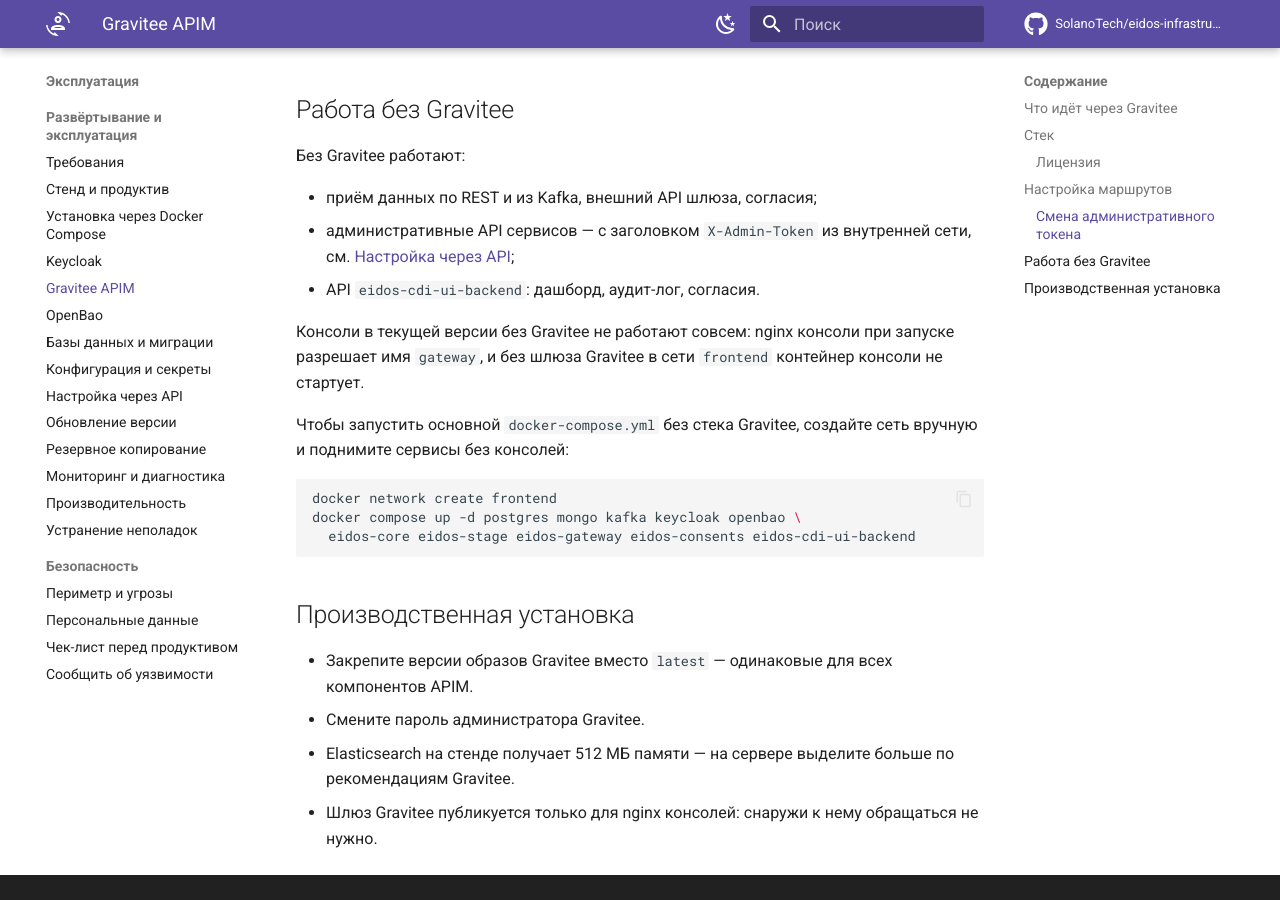
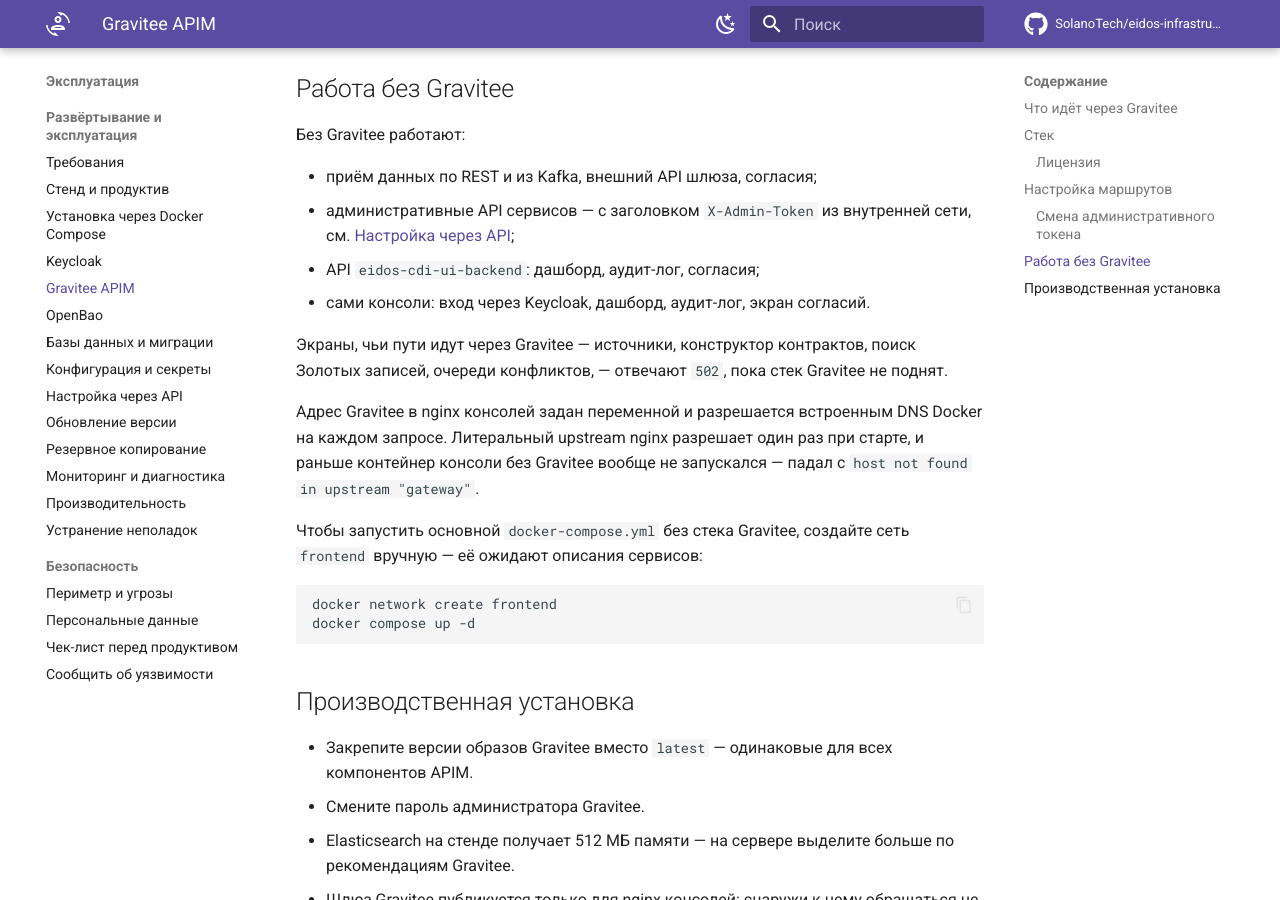
Before and after one commit to SolanoTech/eidos-newborn, an MkDocs documentation site: the page built from docs/operations/gravitee.md, in a window 1280 px wide and 900 px high, scrolled down 3425 px. Built offline with MkDocs 1.6.1 and Material for MkDocs 9.7.7, drawn with Linux system fonts in a browser that asks for light colours; comment, search, counter and statistics services are not loaded; some of the changed text lies outside the part shown.

Commit message:
Консоли поднимаются без Gravitee
nginx разрешает имена upstream один раз при старте, поэтому отсутствие
контейнера Gravitee роняло консоль целиком: "host not found in upstream
gateway". Вместе с ней отказывали и экраны, которым Gravitee не нужен —
дашборд, аудит-лог, согласия.

Адрес Gravitee вынесен в переменную и разрешается встроенным DNS Docker на
каждом запросе. Префикс при этом переписывается явно через rewrite:
переменная в proxy_pass отключает подстановку остатка пути, и без rewrite
/sources/5 ушло бы в /eidos/sources — вложенные пути и идентификаторы
потерялись бы молча.

Когда Gravitee есть, поведение не меняется; когда нет — 502 только на его
маршрутах.

Co-Authored-By: Claude Opus 5 <noreply@anthropic.com>

````diff
--- a/docs/operations/gravitee.md
+++ b/docs/operations/gravitee.md
@@ -7,9 +7,9 @@ Gravitee APIM — API-шлюз, через который консоли вып
 !!! info "Опциональный компонент"
     Gravitee нужен только административным экранам консолей. Приём данных от
     источников, выдача данных потребителям, согласия и настройка платформы
-    через API работают без него. В текущей версии консоли без Gravitee не
-    работают: nginx консолей отправляет административные пути только в
-    Gravitee. См. [Работа без Gravitee](#работа-без-gravitee).
+    через API работают без него. Консоли без Gravitee поднимаются, но экраны,
+    чьи пути идут через него, отвечают `502`.
+    См. [Работа без Gravitee](#работа-без-gravitee).
 
 ## Что идёт через Gravitee
 
@@ -116,19 +116,24 @@ curl -s -H "Authorization: Bearer <токен Keycloak>" http://localhost:8082/e
 - приём данных по REST и из Kafka, внешний API шлюза, согласия;
 - административные API сервисов — с заголовком `X-Admin-Token` из внутренней
   сети, см. [Настройка через API](automation.md);
-- API `eidos-cdi-ui-backend`: дашборд, аудит-лог, согласия.
+- API `eidos-cdi-ui-backend`: дашборд, аудит-лог, согласия;
+- сами консоли: вход через Keycloak, дашборд, аудит-лог, экран согласий.
 
-Консоли в текущей версии без Gravitee не работают совсем: nginx консоли при
-запуске разрешает имя `gateway`, и без шлюза Gravitee в сети `frontend`
-контейнер консоли не стартует.
+Экраны, чьи пути идут через Gravitee — источники, конструктор контрактов,
+поиск Золотых записей, очереди конфликтов, — отвечают `502`, пока стек
+Gravitee не поднят.
+
+Адрес Gravitee в nginx консолей задан переменной и разрешается встроенным DNS
+Docker на каждом запросе. Литеральный upstream nginx разрешает один раз при
+старте, и раньше контейнер консоли без Gravitee вообще не запускался —
+падал с `host not found in upstream "gateway"`.
 
 Чтобы запустить основной `docker-compose.yml` без стека Gravitee, создайте
-сеть вручную и поднимите сервисы без консолей:
+сеть `frontend` вручную — её ожидают описания сервисов:
 
 ```bash
 docker network create frontend
-docker compose up -d postgres mongo kafka keycloak openbao \
-  eidos-core eidos-stage eidos-gateway eidos-consents eidos-cdi-ui-backend
+docker compose up -d
 ```
 
 ## Производственная установка
````
Also changed, not shown: docs/intro/status.md (+4 -3 lines), docs/operations/troubleshooting.md (+1 -0 lines), 2 other files.
